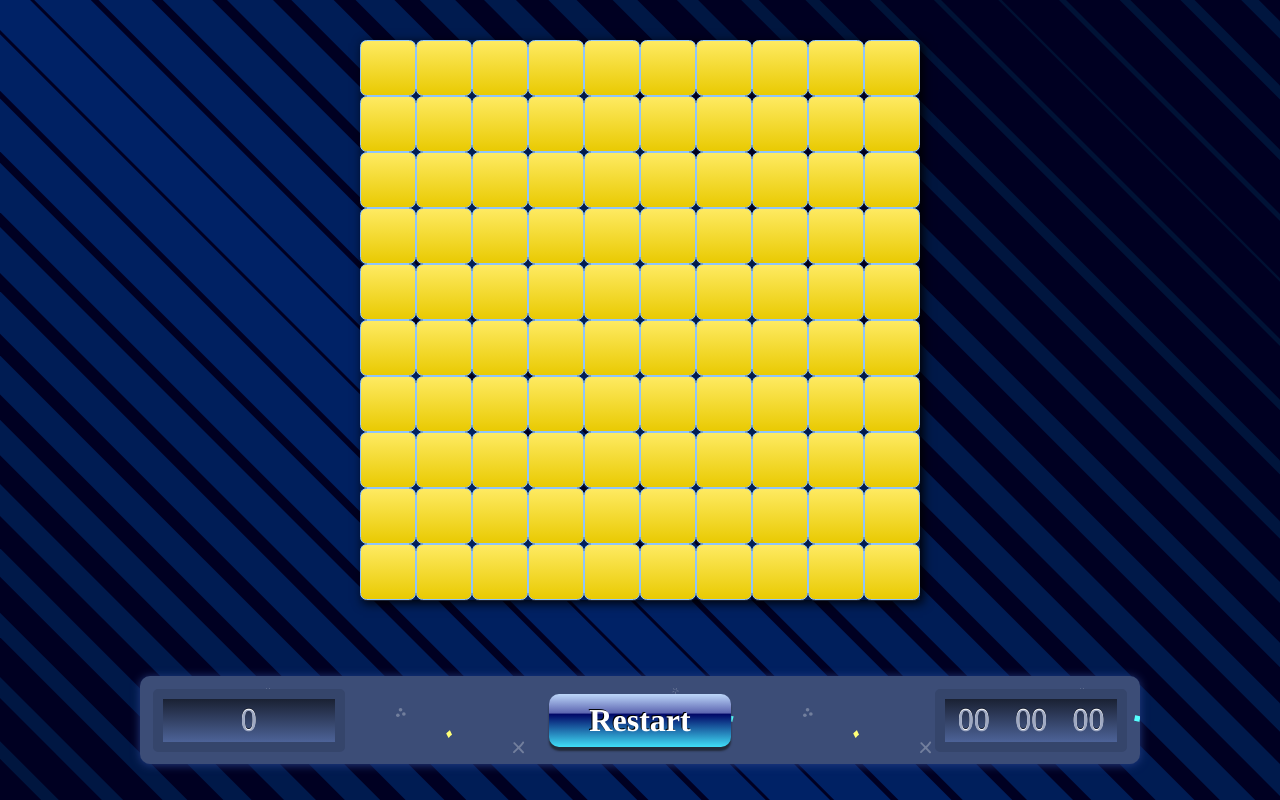
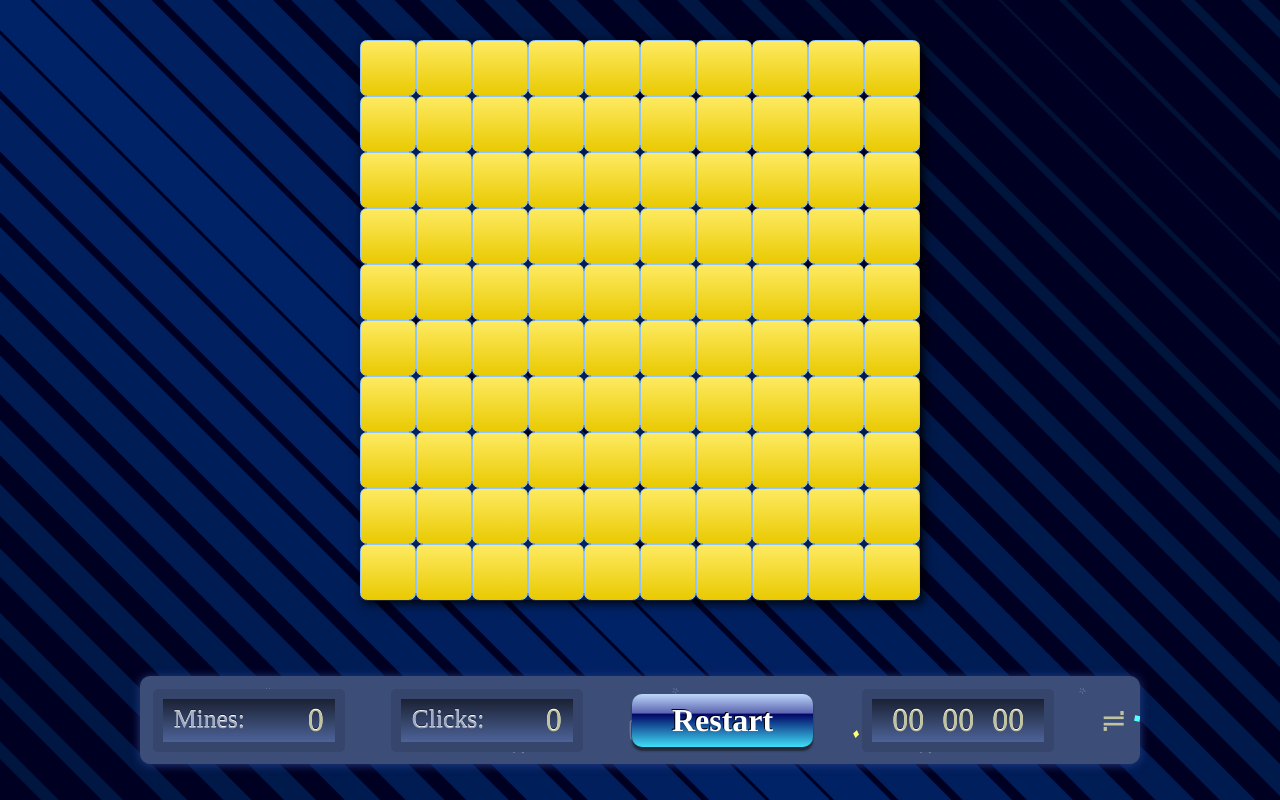
Before and after one commit to perseus-sergey/JS-Front-end-2023Q1, a website built with webpack: page minesweeper/src/template.html in a window 1280 px wide. Built offline with nearby package versions, Linux system fonts and the light colour scheme.

Commit message:
docs: implement displeying click number

```diff
--- a/minesweeper/src/modules/Playground.js
+++ b/minesweeper/src/modules/Playground.js
@@ -3,30 +3,39 @@ import { constants } from './constants';
 import { gameTimer } from './gameTimer';
 
 const {
+  COUNTER_CLASS,
+  COUNTER_WRAPPER_CLASS,
+  COUNTER_TITLE_CLASS,
+  CLICK_WRAPPER_CLASS,
+  CLICK_TITLE_CLASS,
+  CLICK_CLASS,
+  CELL_ROW_TAG,
+  CELL_ROW_CLASS,
+  CELL_TAG,
+  FONT_RATIO,
+  INFO_SECTION_CLASS,
   MAIN_TAG,
   MAIN_CLASS,
-  INFO_SECTION_CLASS,
+  NAV_CLASS,
+  PLAYGROUND_TAG,
+  PLAYGROUND_CLASS,
   START_BTN_CLASS,
-  COUNTER_CLASS,
+  SETTINGS_BTN_CLASS,
   TIMER_CLASS,
   TIMER_MS_CLASS,
   TIMER_SEC_CLASS,
   TIMER_MIN_CLASS,
-  NAV_CLASS,
-  PLAYGROUND_TAG,
-  PLAYGROUND_CLASS,
-  CELL_ROW_TAG,
-  CELL_ROW_CLASS,
-  CELL_TAG,
-  FONT_RATIO,
 } = constants;
 
-// TO_DO: timer
-// TO_DO: sound
-// TO_DO: start button
-// TO_DO: counter design
-// TO_DO: UI menu
-// TO_DO: try {*} = this
+// TO_DO: MENU - Theme: option to choose different themes for the game board (dark/light themes)
+// TO_DO: MENU - Sound: sound accompaniment (on/off) when clicking on cell and at the end of the game
+// TO_DO: MENU - Level: implement ability to change the size (easy - 10x10, medium - 15x15, hard - 25x25)
+//        and number of mines for each size of the field (from 10 to 99)
+// TO_DO: MENU - Score: implemented saving the latest 10 results using LocalStorage
+// TO_DO: implemented saving the state of the game
+// TO_DO: game duration and number of clicks are displayed
+// TO_DO: the game should end when the player reveals all cells that do not contain mines (win)
+//        or clicks on mine (lose) and related message is displayed at the end of the game:
 
 const mainLayout = {
   start() {
@@ -48,11 +57,23 @@ const mainLayout = {
 
   makeInfoSection() {
     const infoSection = mainLayout.generateDomElement('section', '', INFO_SECTION_CLASS);
+
+    const countWrapperDiv = mainLayout.generateDomElement('div', '', COUNTER_WRAPPER_CLASS);
+    const countTitleDiv = mainLayout.generateDomElement('div', 'Mines: ', COUNTER_TITLE_CLASS);
     this.counterDiv = mainLayout.generateDomElement('div', '0', COUNTER_CLASS);
+    countWrapperDiv.append(countTitleDiv);
+    countWrapperDiv.append(this.counterDiv);
+
+    const clickWrapperDiv = mainLayout.generateDomElement('div', '', CLICK_WRAPPER_CLASS);
+    const clickTitleDiv = mainLayout.generateDomElement('div', 'Clicks: ', CLICK_TITLE_CLASS);
+    this.clickDiv = mainLayout.generateDomElement('div', '0', CLICK_CLASS);
+    clickWrapperDiv.append(clickTitleDiv);
+    clickWrapperDiv.append(this.clickDiv);
+
+    this.startBtn = mainLayout.generateDomElement('div', 'Restart', START_BTN_CLASS);
+    this.settingsBtn = mainLayout.generateDomElement('div', '≓', SETTINGS_BTN_CLASS);
 
     const timerDiv = mainLayout.generateDomElement('div', '', TIMER_CLASS);
-
-    this.startBtn = mainLayout.generateDomElement('div', 'Restart', START_BTN_CLASS);
 
     this.ms = mainLayout.generateDomElement('div', '00', TIMER_MS_CLASS);
     this.second = mainLayout.generateDomElement('div', '00', TIMER_SEC_CLASS);
@@ -62,9 +83,11 @@ const mainLayout = {
     timerDiv.append(this.second);
     timerDiv.append(this.ms);
 
-    infoSection.append(this.counterDiv);
+    infoSection.append(countWrapperDiv);
+    infoSection.append(clickWrapperDiv);
     infoSection.append(this.startBtn);
     infoSection.append(timerDiv);
+    infoSection.append(this.settingsBtn);
     document.body.append(infoSection);
   },
 
@@ -75,6 +98,7 @@ const mainLayout = {
       this.second.textContent = '00';
       this.minute.textContent = '00';
       this.counterDiv.textContent = '0';
+      this.clickDiv.textContent = '0';
       this.mainSection.innerHTML = '';
       play.finishGame();
       play = new Playground();
@@ -118,6 +142,8 @@ class Playground {
   isFirstClick = true;
 
   isGameFinished = false;
+
+  clicks = 0;
 
   opened = 0;
 
@@ -177,6 +203,8 @@ class Playground {
     if (domCell.isFlag) return;
 
     const { x, y } = domCell;
+
+    document.querySelector(`.${CLICK_CLASS}`).textContent = ++this.clicks;
 
     // to insert mines after first click
     if (this.isFirstClick) {
--- a/minesweeper/src/modules/constants.js
+++ b/minesweeper/src/modules/constants.js
@@ -1,18 +1,24 @@
 export const constants = {
+  START_BTN_CLASS: 'start-btn',
+  COUNTER_WRAPPER_CLASS: 'info-section__counter-wrapper',
+  COUNTER_TITLE_CLASS: 'counter-wrapper__title',
+  COUNTER_CLASS: 'info-section__counter',
+  CLICK_WRAPPER_CLASS: 'info-section__click-wrapper',
+  CLICK_TITLE_CLASS: 'click-wrapper__title',
+  CLICK_CLASS: 'click-wrapper__clicks',
+  CELL_ROW_TAG: 'div',
+  CELL_ROW_CLASS: 'playground__row',
+  CELL_TAG: 'cell-div',
+  FONT_RATIO: 0.8,
+  INFO_SECTION_CLASS: 'info-section',
   MAIN_TAG: 'main',
   MAIN_CLASS: 'main',
-  START_BTN_CLASS: 'start-btn',
-  INFO_SECTION_CLASS: 'info-section',
-  COUNTER_CLASS: 'info-section__counter',
+  NAV_CLASS: 'nav-menu',
+  PLAYGROUND_TAG: 'section',
+  PLAYGROUND_CLASS: 'playground',
+  SETTINGS_BTN_CLASS: 'info-section__settings-btn',
   TIMER_CLASS: 'info-section__timer',
   TIMER_MS_CLASS: 'info-section__timer-ms',
   TIMER_SEC_CLASS: 'info-section__timer-sec',
   TIMER_MIN_CLASS: 'info-section__timer-min',
-  NAV_CLASS: 'nav-menu',
-  PLAYGROUND_TAG: 'section',
-  PLAYGROUND_CLASS: 'playground',
-  CELL_ROW_TAG: 'div',
-  CELL_ROW_CLASS: 'playground__row',
-  CELL_TAG: 'cell-div',
-  FONT_RATIO: 0.8,
 };
--- a/minesweeper/src/modules/gameTimer.js
+++ b/minesweeper/src/modules/gameTimer.js
@@ -8,6 +8,7 @@ const {
 
 export const gameTimer = {
   timer: 0,
+  timerInterval: 0,
 
   startTimer() {
     this.stopTimer();
@@ -23,6 +24,7 @@ export const gameTimer = {
   },
 
   stopTimer() {
-    clearInterval(this.timerInterval);
+    this.timer = 0;
+    this.timerInterval = clearInterval(this.timerInterval);
   },
 };
--- a/minesweeper/src/style/_style.scss
+++ b/minesweeper/src/style/_style.scss
@@ -27,31 +27,43 @@ body > * {
   justify-content: space-between;
   align-items: center;
   font-family: Times;
-  // align-items: center;
   margin-bottom: 2%;
   margin-top: 2%;
   padding: 1%;
   @include bgImageSvgBlue;
   box-shadow: 0px 1px 10px #233c84;
   border-radius: 10px;
-  color: #9fa9c3;
+  color: #bfc39f;
   font-size: 2.5vw;
   text-align: center;
   // transform: perspective(1000px) rotateX(30deg);
 
-  .info-section__counter,
+  .info-section__counter-wrapper,
+  .info-section__click-wrapper,
   .info-section__timer {
-    width: 15vw;
-    // height: 3vw;
-    padding: 3px 0;
+    max-width: 25vw;
+    min-width: 15vw;
+    padding: 3px 11px;
     display: flex;
-    justify-content: space-around;
     align-items: center;
-    // font-family: "Sportsworld", cursive;
+    justify-content: space-between;
     text-shadow: 0 -1px 0 #fff, 0 -2px 0 #1a2133;
     border: 0.8vw solid #35456b;
     border-radius: 5px;
     background-image: linear-gradient(to bottom, #1a2133, #4d6398);
+  }
+
+  .info-section__timer {
+    flex-direction: row;
+    justify-content: space-around;
+    align-items: center;
+  }
+  .click-wrapper__title,
+  .counter-wrapper__title {
+    // font-family: Georgia, 'Times New Roman', Times, serif;
+    font-size: 2vw;
+    color: #9fa9c3;
+    // color: #bfc39f;
   }
 
   .start-btn {
@@ -109,7 +121,6 @@ body > * {
 
     .info-section__display {
       text-align: center;
-      // padding: 2vw;
       border-radius: 4px;
       background-color: $displayColor;
     }
@@ -222,27 +233,6 @@ body > * {
           @include fontColor($keyColorViolet);
         }
 
-        // &.key-btn_space {
-        //   @include fontColor($keyColorYellow);
-        //   width: 18vw;
-        //   border-radius: 5%;
-        // }
-
-        // &.key-btn_enter {
-        //   width: 10vw;
-        //   border-radius: 10%;
-        // }
-
-        // &.key-btn_arrow {
-        //   @include fontColor($keyColorPinc);
-        // }
-
-        // &.key-btn_digit,
-        // &.key-btn_arrow {
-        //   @include fontColor($keyColorBlue);
-        //   background-image: $keyBgColorYellow;
-        // }
-
         &.key-btn_pressed {
           transform: scale(0.7);
         }
```
